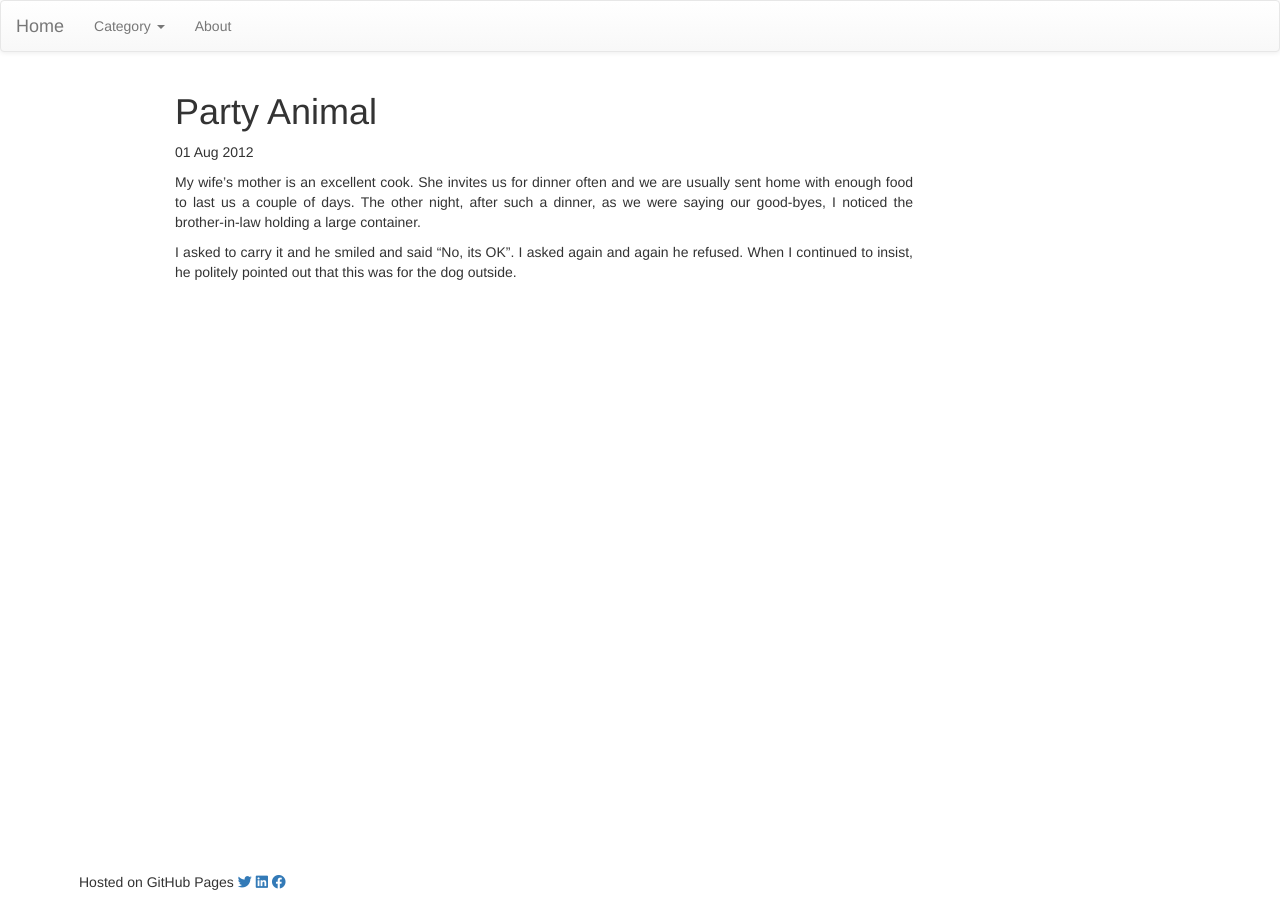
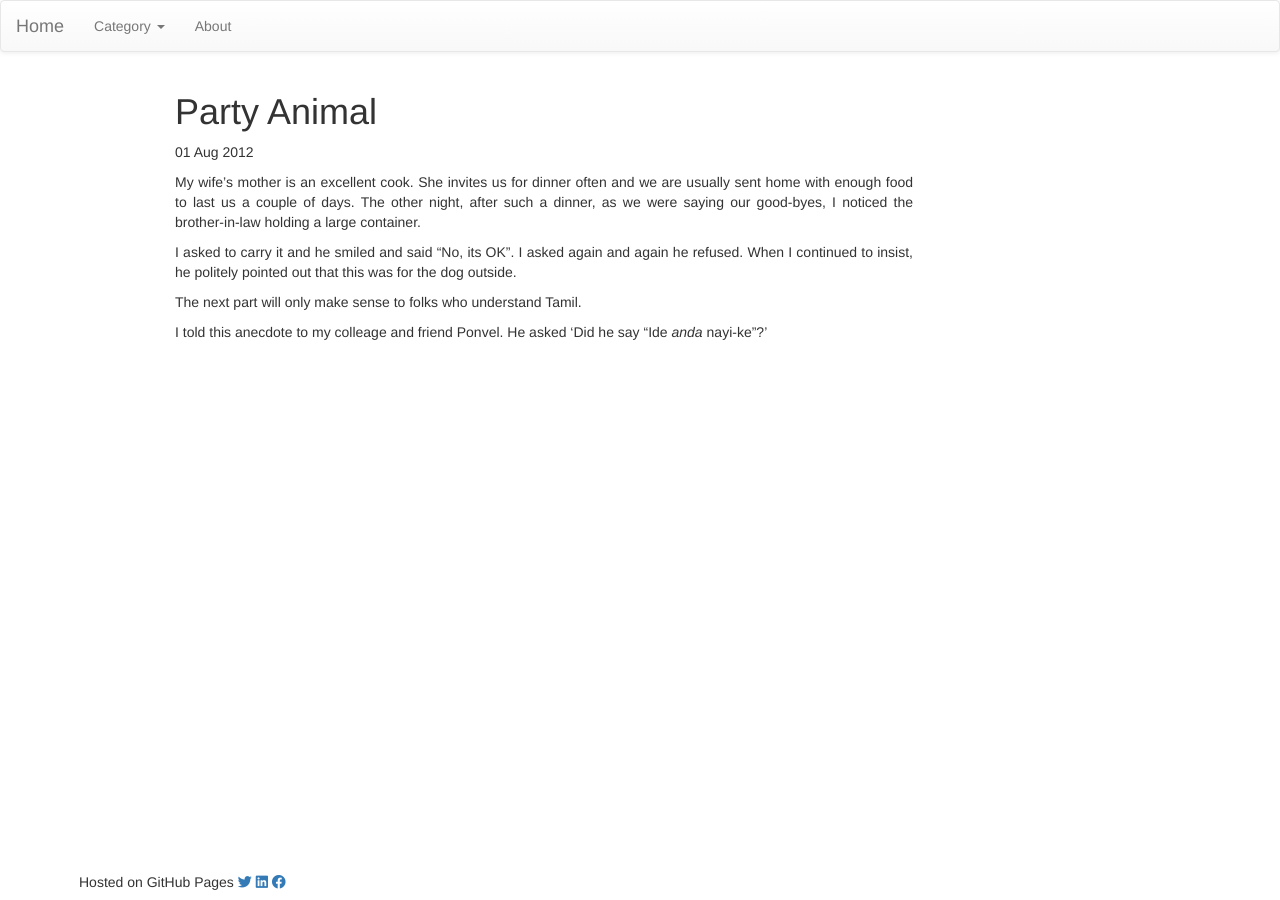
Before and after one commit to vivekKodira/vivekkodira.github.io, a Jekyll site: the page built from _posts/2012-08-01-anecdote-party-animal.md, in a window 1280 px wide. Built offline with Jekyll 4.4.1, drawn with Linux system fonts in a browser that asks for light colours; nearby versions of some CDN libraries.

```diff
--- a/_posts/2012-08-01-anecdote-party-animal.md
+++ b/_posts/2012-08-01-anecdote-party-animal.md
@@ -7,3 +7,7 @@
 My wife's mother is an excellent cook. She invites us for dinner often and we are usually sent home with enough food to last us a couple of days. The other night, after such a dinner, as we were saying our good-byes, I noticed the brother-in-law holding a large container.
 
 I asked to carry it and he smiled and said "No, its OK". I asked again and again he refused. When I continued to insist, he politely pointed out that this was for the dog outside.
+
+The next part will only make sense to folks who understand Tamil.
+
+I told this anecdote to my colleage and friend Ponvel. He asked 'Did he say "Ide _anda_ nayi-ke"?'
```
